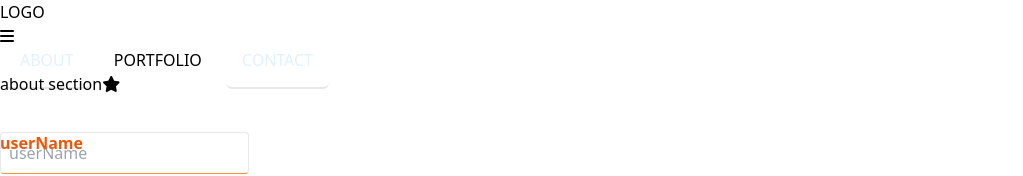
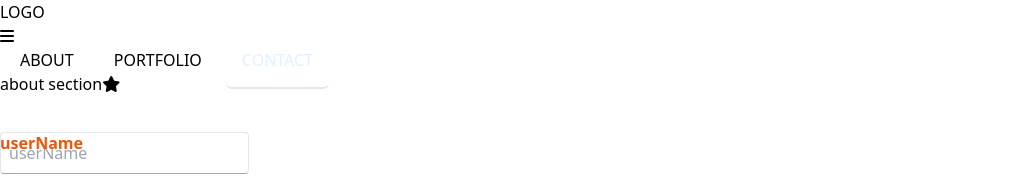
Before and after one commit to YoussefShafiq/react-task1, a React (Vite) app: page /react-task1/contact in a window 1280 px wide. Shown: the top 176 px of the page, without its empty margins (0-1023 px from the left). Built offline with nearby package versions, Linux system fonts and the light colour scheme.

Commit message:
second commit

```diff
--- a/src/App.jsx
+++ b/src/App.jsx
@@ -11,7 +11,8 @@ let routers = createBrowserRouter([
   {
     path: '/react-task1/', element: <Layout />, children: [
       { path: '*', element: <ErrorPage /> },
-      { index: '', element: <About /> },
+      { index: 'about', element: <About /> },
+      { path: 'about', element: <About /> },
       { path: 'portfolio', element: <Portfolio /> },
       { path: 'contact', element: <Contact /> }
     ]
--- a/src/components/Navbar/Navbar.jsx
+++ b/src/components/Navbar/Navbar.jsx
@@ -19,7 +19,7 @@ export default function Navbar() {
                     </button>
                 </div>
                 <ul className={`md:flex flex-col md:flex-row space-x-2 ${toggleNav ? 'flex' : 'hidden'}`}>
-                    <NavLink to="/react-task1/" className="navItem md:mx-2" onClick={() => { navtoggle() }}>
+                    <NavLink to="/react-task1/about" className="navItem md:mx-2" onClick={() => { navtoggle() }}>
                         about
                     </NavLink>
                     <NavLink to="/react-task1/portfolio" className="navItem md:mx-2 " onClick={() => { navtoggle() }}>
```
